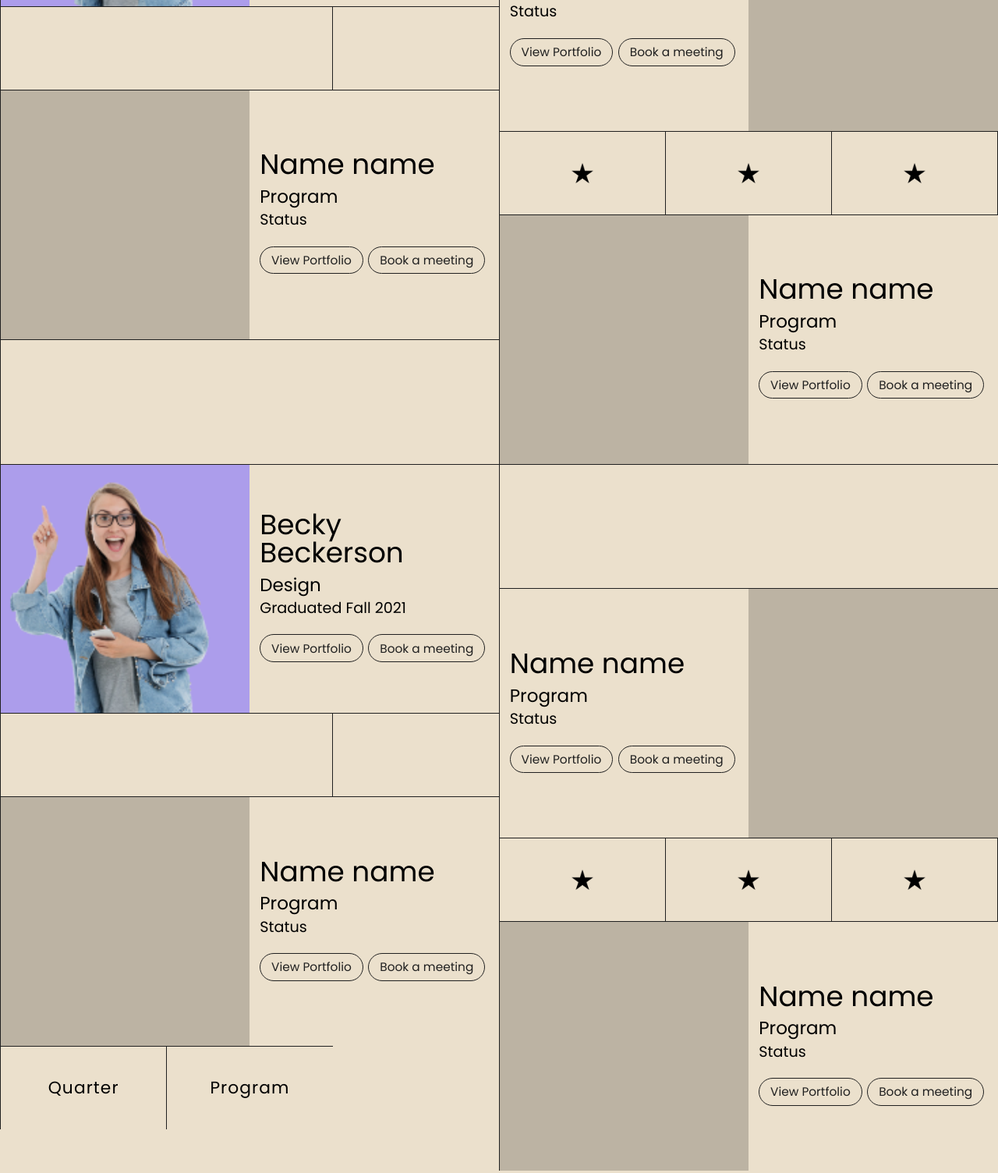
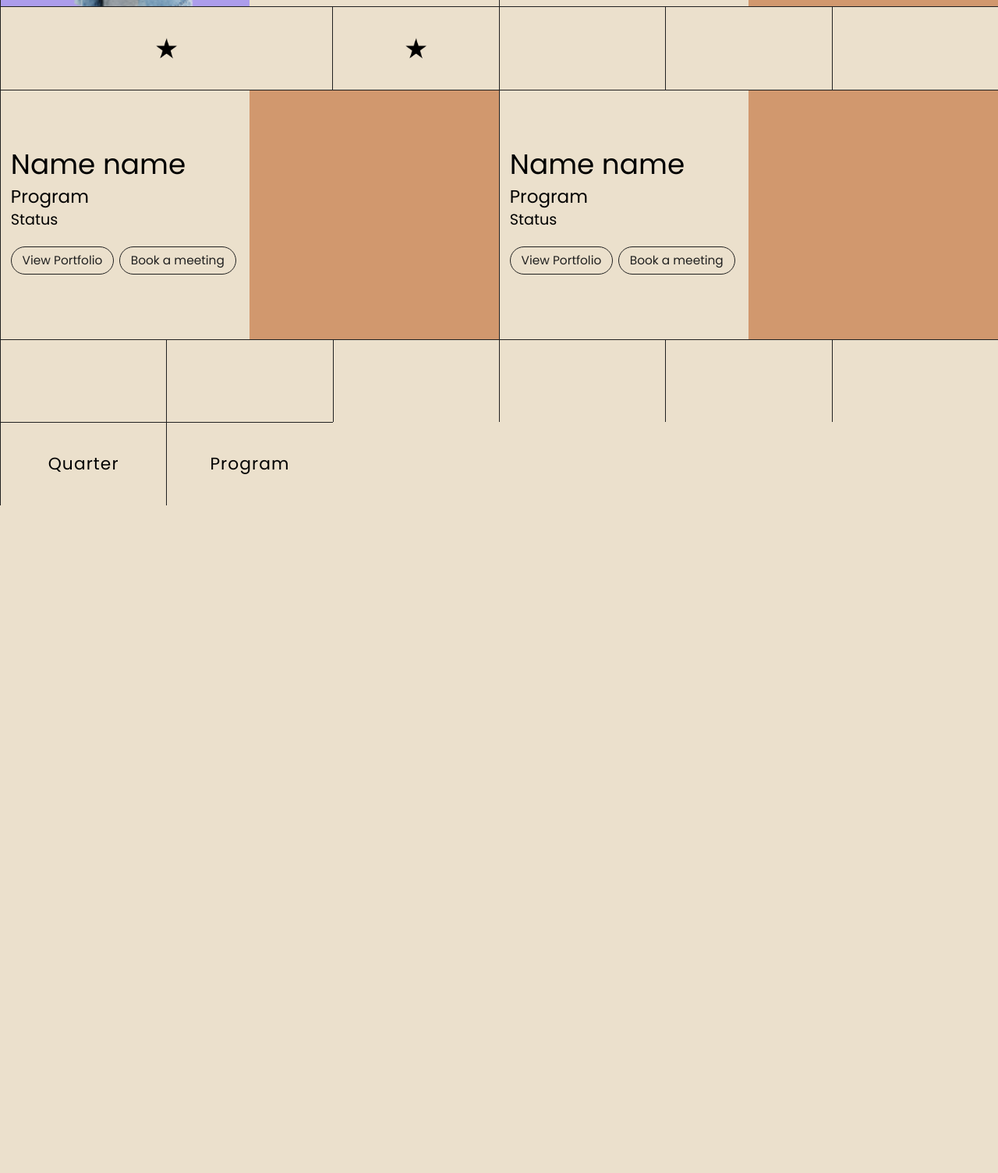
Before and after one commit to sampanchan/circusReview, a website: page index.html in a window 1280 px wide. Shown: the part 1112-2616 px from the top of the page at 78% size. Drawn offline with Linux system fonts and the light colour scheme.

Commit message:
ready for content?

```diff
--- a/index.html
+++ b/index.html
@@ -102,7 +102,7 @@
 				<figure>
 					<img src="dist/img/featured-person-2.png">
 				</figure>
-				<div>
+				<figcaption>
 					<h3>Becky Beckerson</h3>
 					<h4>Design</h4>
 					<h5>Graduated Fall 2021</h5>
@@ -110,14 +110,19 @@
 						<a href="#" target="_blank">View Portfolio</a>
 						<a href="#" target="_blank">Book a meeting</a>
 					</p>
+				</figcaption>
+
+				<div class="spacer spacer-2-1">
+					<div><img src="dist/img/BlackStar.png"></div>
+					<div><img src="dist/img/BlackStar.png"></div>
+					<!-- <div><img src="dist/img/BlackStar.png"></div> -->
 				</div>
 			</div>
 
-			<div class="student-spacer"></div>
 
-			<div class="student student-flipped student-flipped-mobile">
+			<div class="student student-orange student-flipped student-flipped-mobile" data-program="artdirection" data-cohort="summer">
 				<figure></figure>
-				<div>
+				<figcaption>
 					<h3>Name name</h3>
 					<h4>Program</h4>
 					<h5>Status</h5>
@@ -125,16 +130,20 @@
 						<a href="#" target="_blank">View Portfolio</a>
 						<a href="#" target="_blank">Book a meeting</a>
 					</p>
+				</figcaption>
+
+				<div class="spacer">
+					<div></div>
+					<div></div>
+					<div></div>
 				</div>
 			</div>
 
-			<div class="student-spacer student-spacer-shorter">
-				<div class="student-spacer-2-3"></div>
-			</div>
 
-			<div class="student">
+
+			<div class="student student-orange student-flipped student-flipped-mobile" data-program="artdirection" data-cohort="summer">
 				<figure></figure>
-				<div>
+				<figcaption>
 					<h3>Name name</h3>
 					<h4>Program</h4>
 					<h5>Status</h5>
@@ -142,24 +151,20 @@
 						<a href="#" target="_blank">View Portfolio</a>
 						<a href="#" target="_blank">Book a meeting</a>
 					</p>
+				</figcaption>
+
+				<div class="spacer">
+					<div></div>
+					<div></div>
+					<div></div>
 				</div>
 			</div>
 
-			<div class="student-spacer student-spacer-shorter">
-				<div class="student-spacer-even">
-					<img src="dist/img/BlackStar.png">
-				</div>
-				<div class="student-spacer-even">
-					<img src="dist/img/BlackStar.png">
-				</div>
-				<div class="student-spacer-even">
-					<img src="dist/img/BlackStar.png">
-				</div>
-			</div>
 
-			<div class="student student-flipped-mobile">
+
+			<div class="student student-orange student-flipped student-flipped-mobile" data-program="artdirection" data-cohort="summer">
 				<figure></figure>
-				<div>
+				<figcaption>
 					<h3>Name name</h3>
 					<h4>Program</h4>
 					<h5>Status</h5>
@@ -167,82 +172,17 @@
 						<a href="#" target="_blank">View Portfolio</a>
 						<a href="#" target="_blank">Book a meeting</a>
 					</p>
+				</figcaption>
+
+				<div class="spacer">
+					<div></div>
+					<div></div>
+					<div></div>
 				</div>
 			</div>
 
-			<div class="student-spacer"></div>
 
-			<div class="student student-purple" data-program="design" data-cohort="summer">
-				<figure>
-					<img src="dist/img/featured-person-2.png">
-				</figure>
-				<div>
-					<h3>Becky Beckerson</h3>
-					<h4>Design</h4>
-					<h5>Graduated Fall 2021</h5>
-					<p>
-						<a href="#" target="_blank">View Portfolio</a>
-						<a href="#" target="_blank">Book a meeting</a>
-					</p>
-				</div>
-			</div>
 
-			<div class="student-spacer"></div>
-
-			<div class="student student-flipped student-flipped-mobile">
-				<figure></figure>
-				<div>
-					<h3>Name name</h3>
-					<h4>Program</h4>
-					<h5>Status</h5>
-					<p>
-						<a href="#" target="_blank">View Portfolio</a>
-						<a href="#" target="_blank">Book a meeting</a>
-					</p>
-				</div>
-			</div>
-
-			<div class="student-spacer student-spacer-shorter">
-				<div class="student-spacer-2-3"></div>
-			</div>
-
-			<div class="student">
-				<figure></figure>
-				<div>
-					<h3>Name name</h3>
-					<h4>Program</h4>
-					<h5>Status</h5>
-					<p>
-						<a href="#" target="_blank">View Portfolio</a>
-						<a href="#" target="_blank">Book a meeting</a>
-					</p>
-				</div>
-			</div>
-
-			<div class="student-spacer student-spacer-shorter">
-				<div class="student-spacer-even">
-					<img src="dist/img/BlackStar.png">
-				</div>
-				<div class="student-spacer-even">
-					<img src="dist/img/BlackStar.png">
-				</div>
-				<div class="student-spacer-even">
-					<img src="dist/img/BlackStar.png">
-				</div>
-			</div>
-
-			<div class="student student-flipped-mobile">
-				<figure></figure>
-				<div>
-					<h3>Name name</h3>
-					<h4>Program</h4>
-					<h5>Status</h5>
-					<p>
-						<a href="#" target="_blank">View Portfolio</a>
-						<a href="#" target="_blank">Book a meeting</a>
-					</p>
-				</div>
-			</div>
 
 			<div class="nav nav-dropdown cohort-picker cohort-picker-bottom">
 				Quarter
--- a/src/scss/_content.scss
+++ b/src/scss/_content.scss
@@ -251,18 +251,19 @@ body {
 .student {
 	display: flex;
 	flex-direction: row;
+	flex-wrap: wrap;
 
 	&.student-flipped {
 		@include mixins.desktop {
-			figure {
-				order: 2;
+			figcaption {
+				order: -1;
 			}
 		}
 	}
 	&.student-flipped-mobile {
 		@include mixins.mobile {
-			figure {
-				order: 2;
+			figcaption {
+				order: -1;
 			}
 		}
 	}
@@ -308,16 +309,21 @@ body {
 		// the photo
 		background: rgba(0,0,0,0.2);
 		width: 50%;
-		height: 100%;
+		position: relative;
+		height: 0;
+		padding-bottom: 50%;
 		@include mixins.mobile {
 			width: percentage(7/12);
+			padding-bottom: percentage(7/12);
 		}
 		img {
+			position: absolute;
 			width: 100%;
 			height: auto;
+			top: 0;
 		}
 	}
-	div {
+	figcaption {
 		width: 50%;
 		display: flex;
 		flex-direction: column;
@@ -358,4 +364,40 @@ body {
 			}
 		}
 	}
+
+	.spacer {
+		width:100%;
+		height: percentage(1/4);
+		display: flex;
+		div {
+			display: flex;
+			position: relative;
+			flex-grow: 1;
+			// height: 100%;
+			@include mixins.bt;
+			@include mixins.bl;
+			img { // stars
+				position: absolute;
+				left: 50%;
+				top: 50%;
+				transform: translate(-50%, -50%);
+				height: 25%;
+			}
+		}
+		div:nth-child(1) {
+			border-left-width: 0;
+		}
+		&.spacer-2-1 {
+			div:nth-child(1) {
+				flex-grow: 2;
+			}
+		}
+		&.spacer-1-2 {
+			div:nth-child(2) {
+				flex-grow: 2;
+			}
+		}
+	}
+
+
 }
--- a/src/scss/_grid.scss
+++ b/src/scss/_grid.scss
@@ -214,40 +214,12 @@
 
 	.student {
 		grid-column-end: span 12;
-		grid-row-end: span 6;
+		grid-row-end: span 8;
         @include mixins.mobile {
             grid-row-end: span 7;
         }
 	}
 
-	.student-spacer {
-		grid-column-end: span 12;
-		grid-row-end: span 3;
-		display: flex;
-        @include mixins.mobile-hide();
 
-		> div {
-			@include mixins.br;
-		}
-
-		&.student-spacer-shorter {
-			grid-row-end: span 2;
-		}
-
-		.student-spacer-2-3 {
-			width: 66.66666%;
-			height: 100%;
-		}
-
-		.student-spacer-even {
-			display: flex;
-			flex-grow: 1;
-			justify-content: center;
-			align-items: center;
-			img {
-				height: 25%;
-			}
-		}
-	}
 
 }
```
Also changed, not shown: dist/css/main.css, 1 other file.
